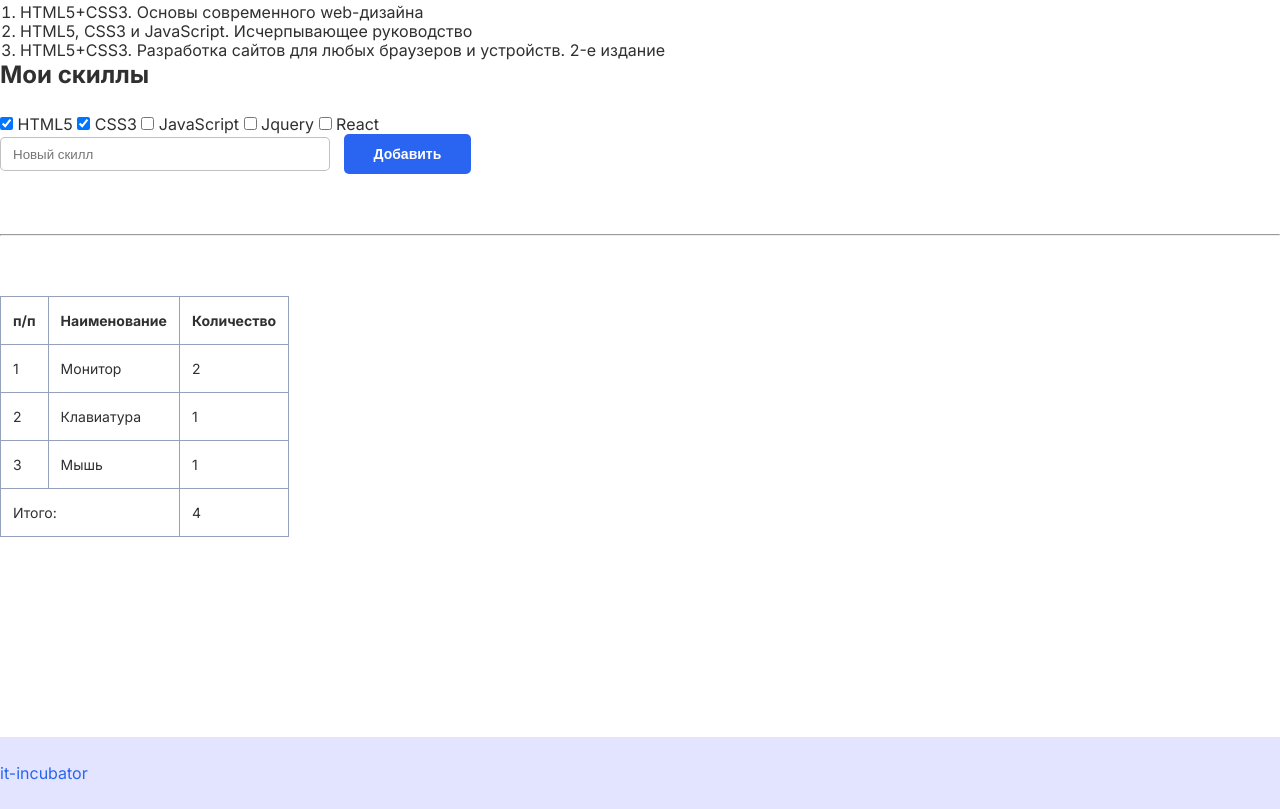
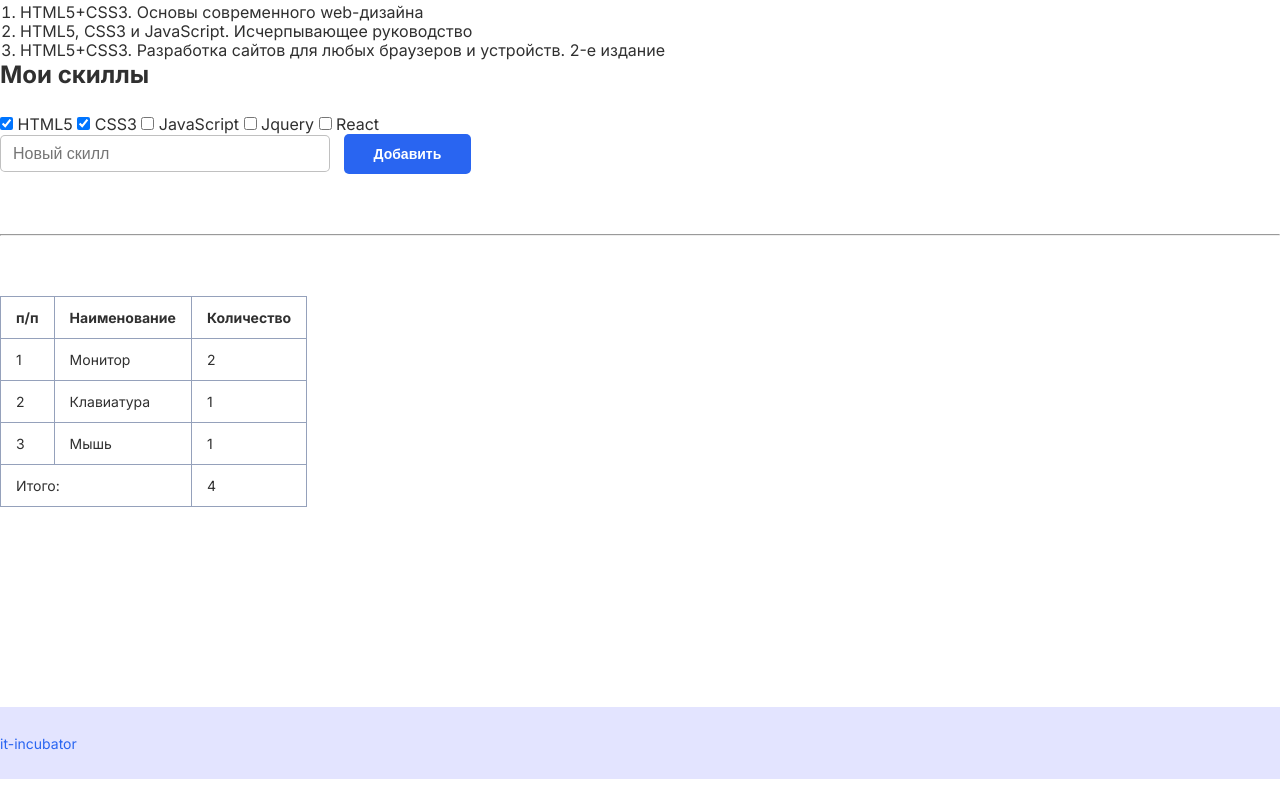
Before and after one commit to Krasnov91/inkubator-hw-2, a plain HTML site: page index.html in a window 1280 px wide. Shown: the part 1180-1989 px from the top of the page. After the commit the page ends 1959 px from the top, so only its background shows below. Drawn offline with Linux system fonts and the light colour scheme.

Commit message:
debug css

```diff
--- a/style.css
+++ b/style.css
@@ -115,6 +115,7 @@ select {
   border-radius: 5px;
   color: #303030;
   margin-right: 9px;
+  font-size: 16px;
 }
 
 .btn {
@@ -144,7 +145,7 @@ table {
 th,
 td {
   /* Стили для ячеек таблицы */
-  padding: 15px 12px;
+  padding: 12px 15px;
 }
 
 footer {
@@ -157,4 +158,5 @@ footer {
   /* Стили для футера */
   color: #2965f1;
   text-decoration: none;
+  font-size: 14px;
 }
```
